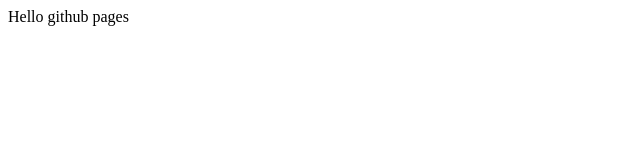
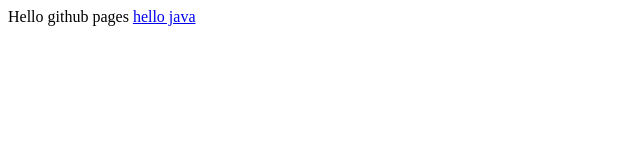
Before and after one commit to closeTheCurtains/github-pages-ex, a plain HTML site: page index.html in a window 1280 px wide. Shown: the full height of the page, 0-640 px from the left. Drawn offline with Linux system fonts and the light colour scheme.

Commit message:
index.html modify

```diff
--- a/index.html
+++ b/index.html
@@ -8,5 +8,6 @@
 </head>
 <body>
     Hello github pages
+    <a href="posts/java">hello java</a>
 </body>
 </html>
```
